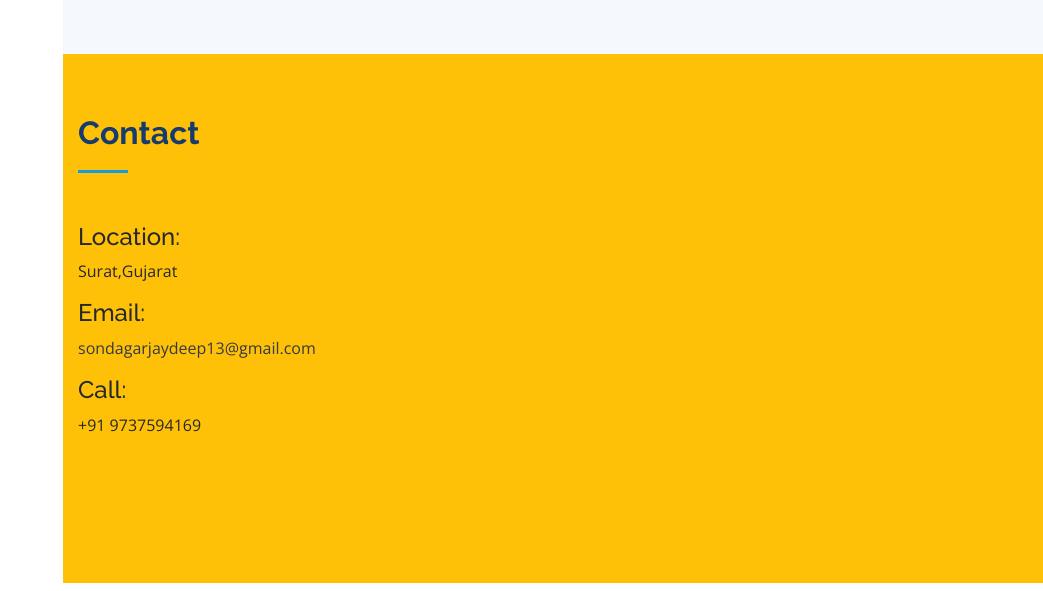
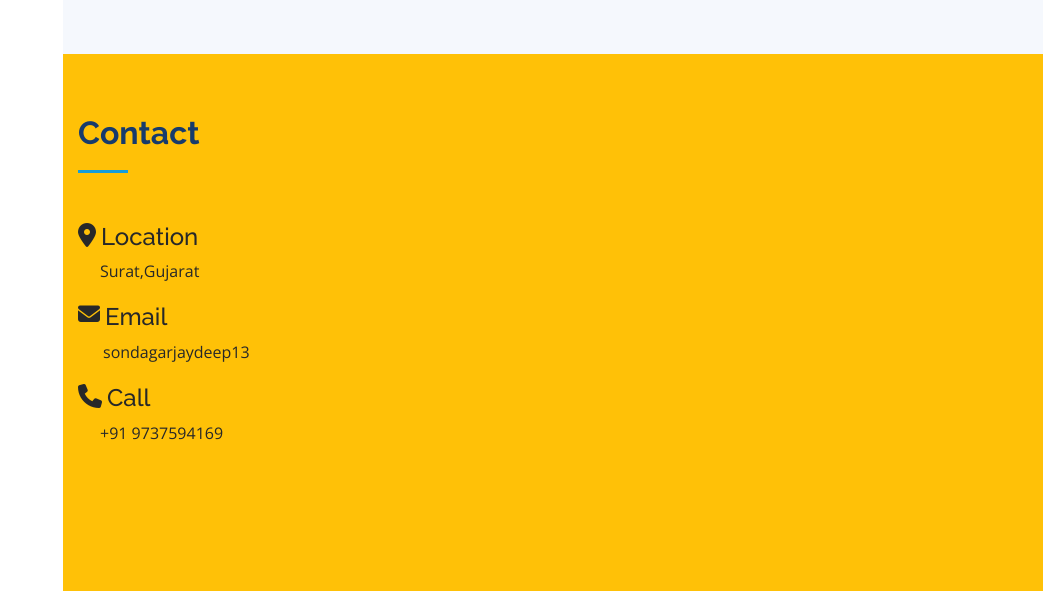
Before and after one commit to sondagarjaydeep13/fetch-API-JavaScript, a plain HTML site: page MyPortfolio/index.html in a window 1280 px wide. Shown: the part 2503-3094 px from the top of the page, without its empty margins (237-1280 px from the left). Drawn offline with nearby package versions, Linux system fonts and the light colour scheme.

Commit message:
profile-prog

```diff
--- a/MyPortfolio/index.html
+++ b/MyPortfolio/index.html
@@ -9,11 +9,13 @@
     <meta content="" name="keywords" />
     <link rel="stylesheet" href="https://cdn.jsdelivr.net/npm/bootstrap@4.0.0/dist/css/bootstrap.min.css" integrity="sha384-Gn5384xqQ1aoWXA+058RXPxPg6fy4IWvTNh0E263XmFcJlSAwiGgFAW/dAiS6JXm" crossorigin="anonymous">
 
+    <link rel="stylesheet" href="https://cdnjs.cloudflare.com/ajax/libs/font-awesome/6.4.0/css/all.min.css">
     <!-- Google Fonts -->
     <link
       href="https://fonts.googleapis.com/css?family=Open+Sans:300,300i,400,400i,600,600i,700,700i|Raleway:300,300i,400,400i,500,500i,600,600i,700,700i|Poppins:300,300i,400,400i,500,500i,600,600i,700,700i"
       rel="stylesheet"
     />
+    <script src='https://kit.fontawesome.com/a076d05399.js' crossorigin='anonymous'></script>
 
     <!-- Template Main CSS File -->
     <link href="assets/css/style.css" rel="stylesheet" />
@@ -38,9 +40,9 @@
 
   </head>
 
-  <body>
+  <body >
     <!-- ======= Mobile nav toggle button ======= -->
-    <i class="bi bi-list mobile-nav-toggle d-xl-none"></i>
+    <span class="bi bi-list mobile-nav-toggle d-xl-none navbar-toggler  fa-regular " style="color: #f9efef;" src=""> &#8801</span>
 
     <!-- ======= Header ======= -->
     <header id="header">
@@ -67,7 +69,7 @@
               >
             </li>
             <li>
-              <a  href="/assets/img/JaydeepResume.jpg.jpg"  class="nav-link scrollto" type="file"     id="containerResume"
+              <a  href="./assets/img/JaydeepResume.jpg.jpg"  class="nav-link scrollto" type="file"     id="containerResume"
                 ><i class="bx bx-file-blank"></i> <h4>Resume</h4></a
               >
             </li>
@@ -164,23 +166,29 @@
 
           </div>
 
-                <div class="address">
-
-                  <h4>Location:</h4>
-                  <p>Surat,Gujarat</p>
+                <div class="address" >
+                  <div style="display: flex;">
+                  <i class="fa-solid fa-location-dot " style='font-size:24px'></i>
+                  <h4 style="margin-left: 5px;"  class="">  Location</h4>
+                </div>
+                  <p style="margin-left: 22px;">Surat,Gujarat</p>
                 </div>
 
-                <div class="email">
-
-                  <h4>Email:</h4>
-                  <p> <a class="text-dark" href="">sondagarjaydeep13@gmail.com</a></p>
-
+                <div style="margin-top: 20px;" class="email" >
+                  <div style="display: flex;">
+                    <i class="fa fa-envelope" aria-hidden="true" style='font-size:22px'></i>
+                  <h4 style="margin-left: 5px;"  class="">  Email</h4>
+                </div>
+                  <p style="margin-left: 25px;">sondagarjaydeep13</p>
                 </div>
 
-                <div class="phone">
 
-                  <h4 >Call:</h4>
-                  <p>+91 9737594169</p>
+                <div style="margin-top: 20px;" class="address" >
+                  <div style="display: flex;">
+                  <i  class="fa fa-phone" aria-hidden="true" style='font-size:24px'></i>
+                  <h4 style="margin-left: 5px;"  class="">  Call</h4>
+                </div>
+                  <p style="margin-left: 22px;">+91 9737594169</p>
                 </div>
 
 
@@ -201,5 +209,6 @@
 
     <!-- Template Main JS File -->
     <script src="assets/js/main.js"></script>
+
   </body>
 </html>
```
Also changed, not shown: MyPortfolio/assets/img/navigation-bar.png (added).
